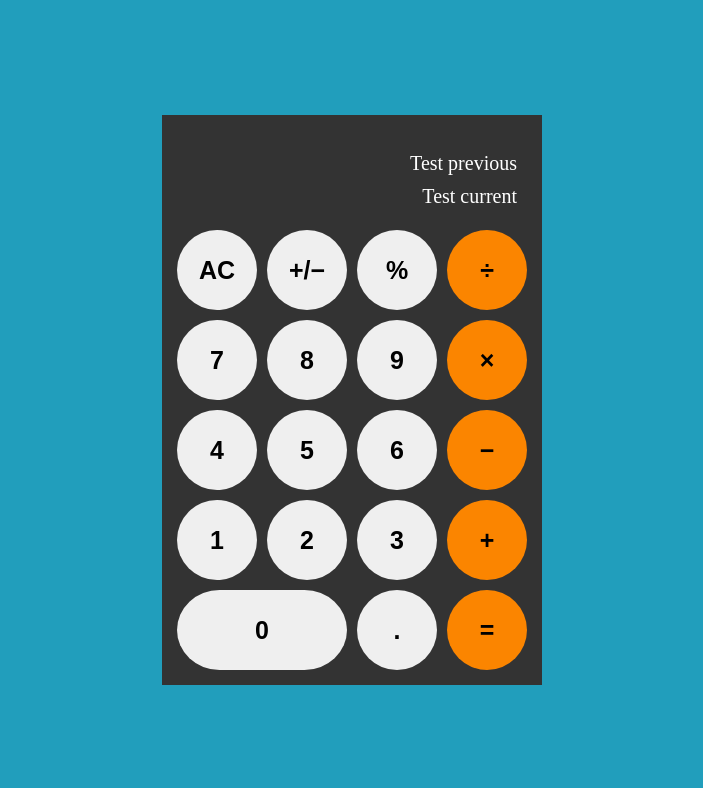
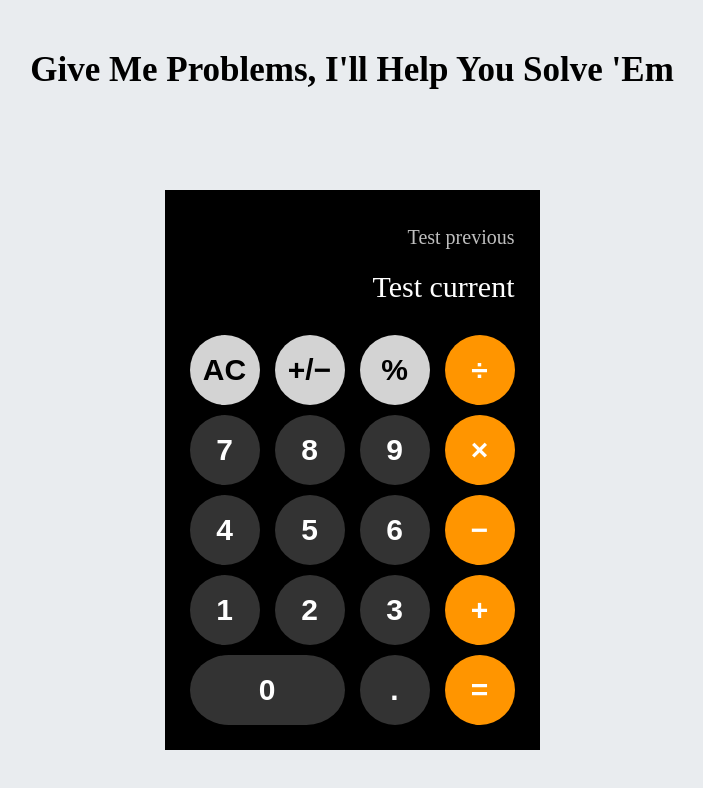
Before and after one commit to internetdrew/calculator, a plain HTML site: page index.html in a window 1280 px wide. Shown: the whole page, without its empty margins (288-991 px from the left). Drawn offline with Linux system fonts and the light colour scheme.

Commit message:
Update markup and styles

```diff
--- a/index.html
+++ b/index.html
@@ -9,40 +9,43 @@
     <title>Calculator</title>
   </head>
   <body>
+    <header>
+      <h1>Give Me Problems, I'll Help You Solve 'Em</h1>
+    </header>
     <div class="calculator">
       <div class="screen">
-        <div class="previous-operand">Test previous</div>
-        <div class="current-operand">Test current</div>
+        <div class="screen-row previous-operand">Test previous</div>
+        <div class="screen-row current-operand">Test current</div>
       </div>
       <div class="button-container">
-        <div class="row">
-          <button class="grey">AC</button>
-          <button class="grey">+/&minus;</button>
+        <div class="row top-row">
+          <button class="grey" id="all-clear">AC</button>
+          <button class="grey" id="plus-minus">+/&minus;</button>
           <button class="grey">%</button>
-          <button class="operand">&divide;</button>
+          <button class="operand" id="divide">&divide;</button>
         </div>
         <div class="row">
           <button>7</button>
           <button>8</button>
           <button>9</button>
-          <button class="operand">&times;</button>
+          <button class="operand" id="multiply">&times;</button>
         </div>
         <div class="row">
           <button>4</button>
           <button>5</button>
           <button>6</button>
-          <button class="operand">&minus;</button>
+          <button class="operand" id="subtract">&minus;</button>
         </div>
         <div class="row">
           <button>1</button>
           <button>2</button>
           <button>3</button>
-          <button class="operand">&plus;</button>
+          <button class="operand" id="add">&plus;</button>
         </div>
         <div class="row">
           <button class="span-two">0</button>
           <button>.</button>
-          <button class="operand">&equals;</button>
+          <button class="operand" id="equals">&equals;</button>
         </div>
       </div>
     </div>
--- a/style.css
+++ b/style.css
@@ -1,32 +1,47 @@
 * {
+  margin: 0;
+  padding: 0;
   box-sizing: border-box;
+  font-size: 62.5%;
 }
 
 body {
-  margin: 0;
-  padding: 0;
   height: 100vh;
   display: flex;
-  justify-content: center;
+  flex-direction: column;
+  justify-content: space-around;
   align-items: center;
-  background-color: #219ebc;
+  background-color: #e9ecef;
+}
+
+h1 {
+  font-size: 3.5rem;
 }
 
 .calculator {
-  background-color: #333;
-  padding: 15px;
+  background-color: black;
+  padding: 2.5rem;
 }
 
 .screen {
   display: flex;
   flex-direction: column;
-  gap: 10px;
-  font-size: 20px;
-  height: 80px;
+  height: 10rem;
   color: #fff;
-  margin: 10px 10px;
-  justify-content: center;
+  justify-content: space-around;
   align-items: end;
+  margin-bottom: 2rem;
+  word-wrap: break-word;
+  word-break: break-all;
+}
+
+.screen-row.previous-operand {
+  color: rgba(255, 255, 255, 0.75);
+  font-size: 2rem;
+}
+.screen-row.current-operand {
+  color: #fff;
+  font-size: 3rem;
 }
 
 .button-container {
@@ -35,32 +50,40 @@ body {
   gap: 10px;
 }
 
-.operand {
-  background: #fb8500;
-}
-
 .row {
   display: flex;
   justify-content: space-around;
-  gap: 10px;
+  gap: 1.5rem;
 }
 
 .row button {
-  width: 80px;
-  height: 80px;
-  font-size: 25px;
+  width: 70px;
+  height: 70px;
+  font-size: 30px;
   font-weight: bold;
   outline: none;
   border: none;
+  background-color: #333;
+  color: #fff;
 }
 
 .row button:not(.span-two) {
   border-radius: 50%;
 }
 
+.row.top-row button {
+  background: lightgray;
+  color: black;
+}
+.row button.operand {
+  background: #ff9500;
+  color: #fff;
+}
+
 .row button:hover {
   cursor: pointer;
   background-color: #fff;
+  color: black;
 }
 
 .span-two {
```
